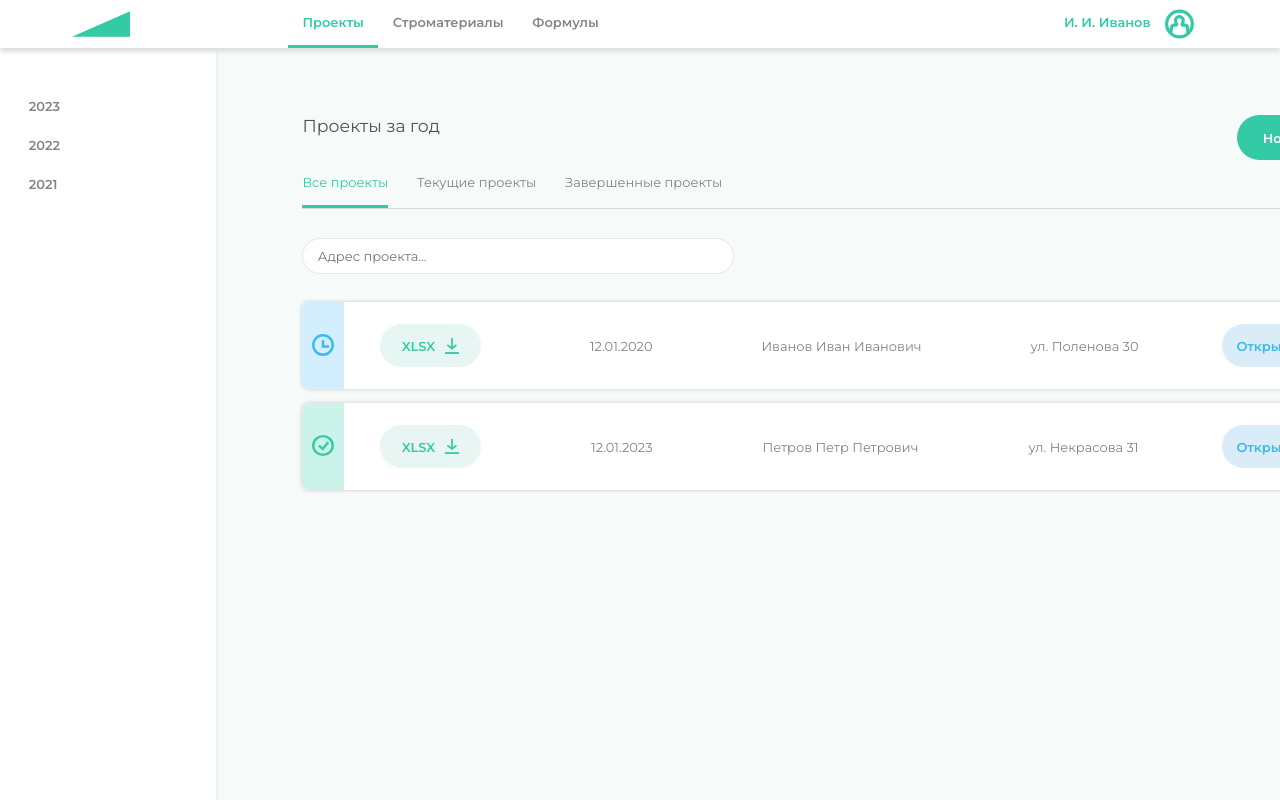
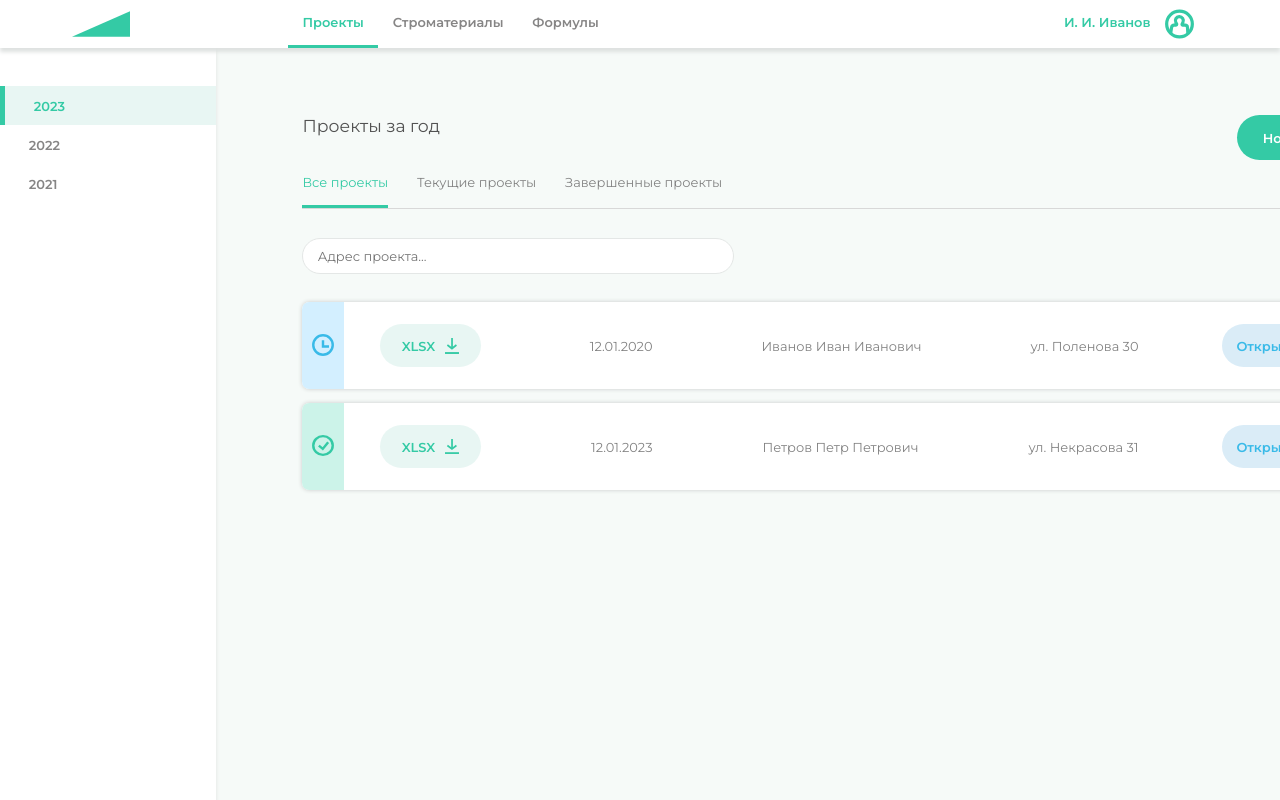
Before and after one commit to MariaSadovn1kova/project_and_resource_management, a Vue app in the folder client/: page /projects in a window 1280 px wide. Shown: the top 800 px of the page. Built offline with nearby package versions, Linux system fonts and the light colour scheme.

Commit message:
Сайдбар заработал наконец-то

```diff
--- a/client/src/App.vue
+++ b/client/src/App.vue
@@ -2,7 +2,7 @@
   <div class="app">
     <main-navbar class="main__navbar"/>
     <div class="app__container">
-      <main-sidebar v-if = "this.$route.name=='Projects'" class="main__sidebar" :sidebar_menu_items = "sidebar_projects_items" :page="'Project'"/>
+      <main-sidebar v-if = "this.$route.name=='Projects'" class="main__sidebar" :sidebar_menu_items = "sidebar_projects_items" :page="'Project'" :default_active_item = "sidebar_projects_items[0].title"/>
       <main-sidebar v-if = "this.$route.name=='Materials'" class="main__sidebar" :sidebar_menu_items = "sidebar_materials_items" :page="'Materials'"/>
       <main-sidebar v-if = "this.$route.name=='CreateProject'" class="main__sidebar" :sidebar_menu_items = "sidebar_create_project_items" :page="'CreateProject'"/>
       <router-view class="router-view"/>
--- a/client/src/components/UI/menu/Sidebar.vue
+++ b/client/src/components/UI/menu/Sidebar.vue
@@ -16,7 +16,7 @@ export default {
     name: 'main-sidebar',
     data(){
         return{
-            active: ''
+            active: this.default_active_item
         }
     },
     props: {
@@ -24,7 +24,8 @@ export default {
             type: Array,
             required: true
         },
-        page: ''
+        page: '',
+        default_active_item: ''
     },
     methods: {
         changeActiveSidebar(newActive) {
```
